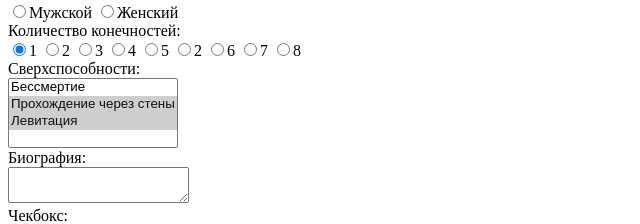
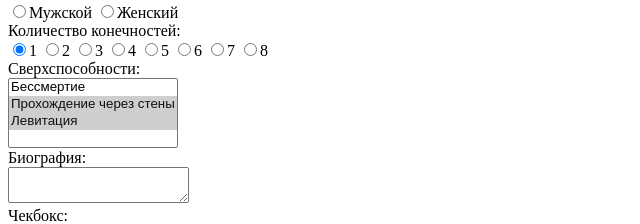
Before and after one commit to IlyaAgoshkov/IlyaAgoshkov.github.io, a plain HTML site: page index.html in a window 1280 px wide. Shown: the part 1096-1320 px from the top of the page, 0-640 px from the left. Drawn offline with Linux system fonts and the light colour scheme.

Commit message:
Update index.html

```diff
--- a/index.html
+++ b/index.html
@@ -57,14 +57,13 @@
     <label><input type="radio" name="radio-group-1"/>Женский</label><br>
     Количество конечностей:<br>
     <label><input type="radio" checked="checked" name="radio-group-1"/>1</label>
-    <label><input type="radio" name="radio-group-1"/>2</label>
-    <label><input type="radio" name="radio-group-1"/>3</label>
-    <label><input type="radio" name="radio-group-1"/>4</label>
-    <label><input type="radio" name="radio-group-1"/>5</label>
-    <label><input type="radio" name="radio-group-1"/>2</label>
-    <label><input type="radio" name="radio-group-1"/>6</label>
-    <label><input type="radio" name="radio-group-1"/>7</label>
-    <label><input type="radio" name="radio-group-1"/>8</label><br>
+    <label><input type="radio" name="radio-group-2"/>2</label>
+    <label><input type="radio" name="radio-group-2"/>3</label>
+    <label><input type="radio" name="radio-group-2"/>4</label>
+    <label><input type="radio" name="radio-group-2"/>5</label>
+    <label><input type="radio" name="radio-group-2"/>6</label>
+    <label><input type="radio" name="radio-group-2"/>7</label>
+    <label><input type="radio" name="radio-group-2"/>8</label><br>
     <label>
         Сверхспособности:
         <br>
```
